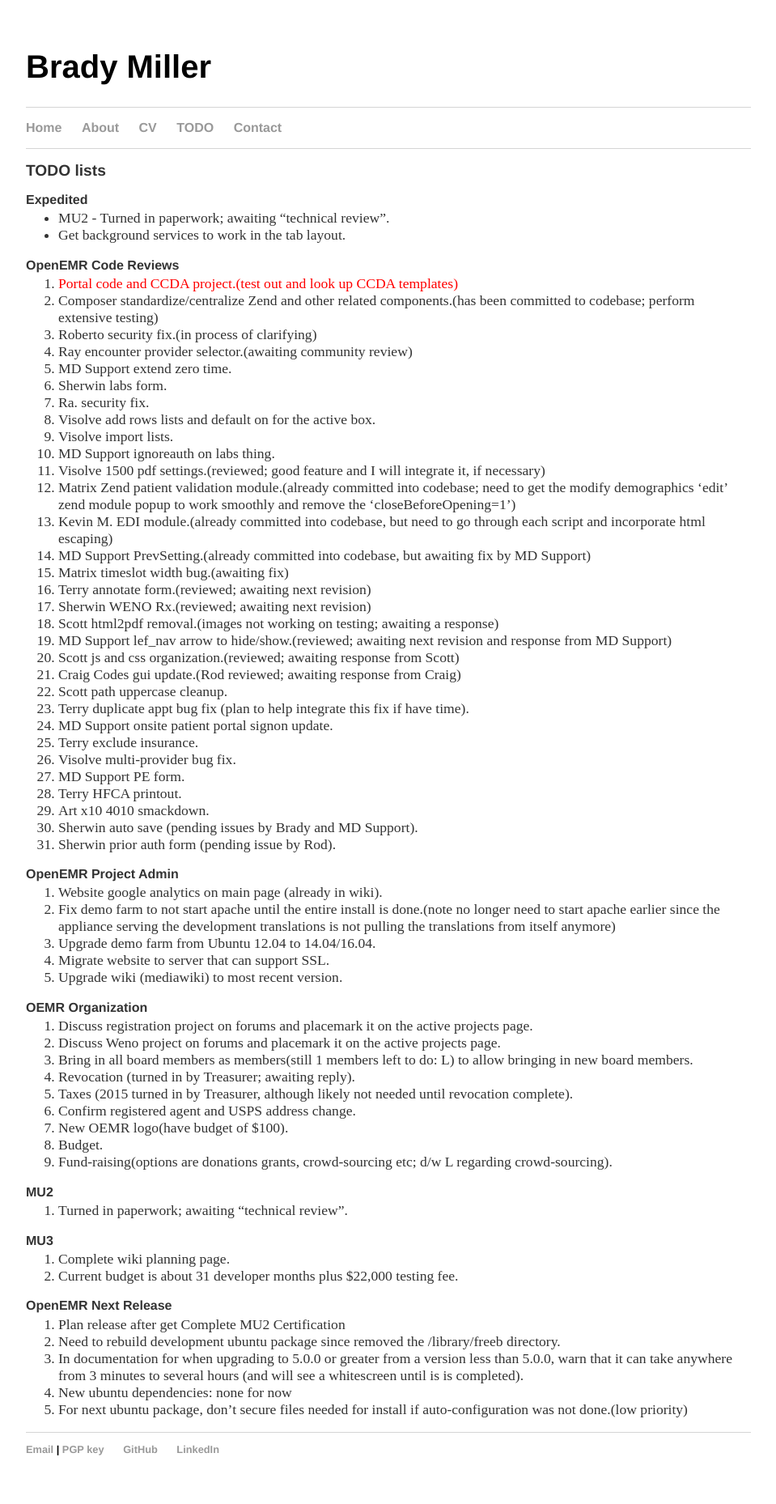
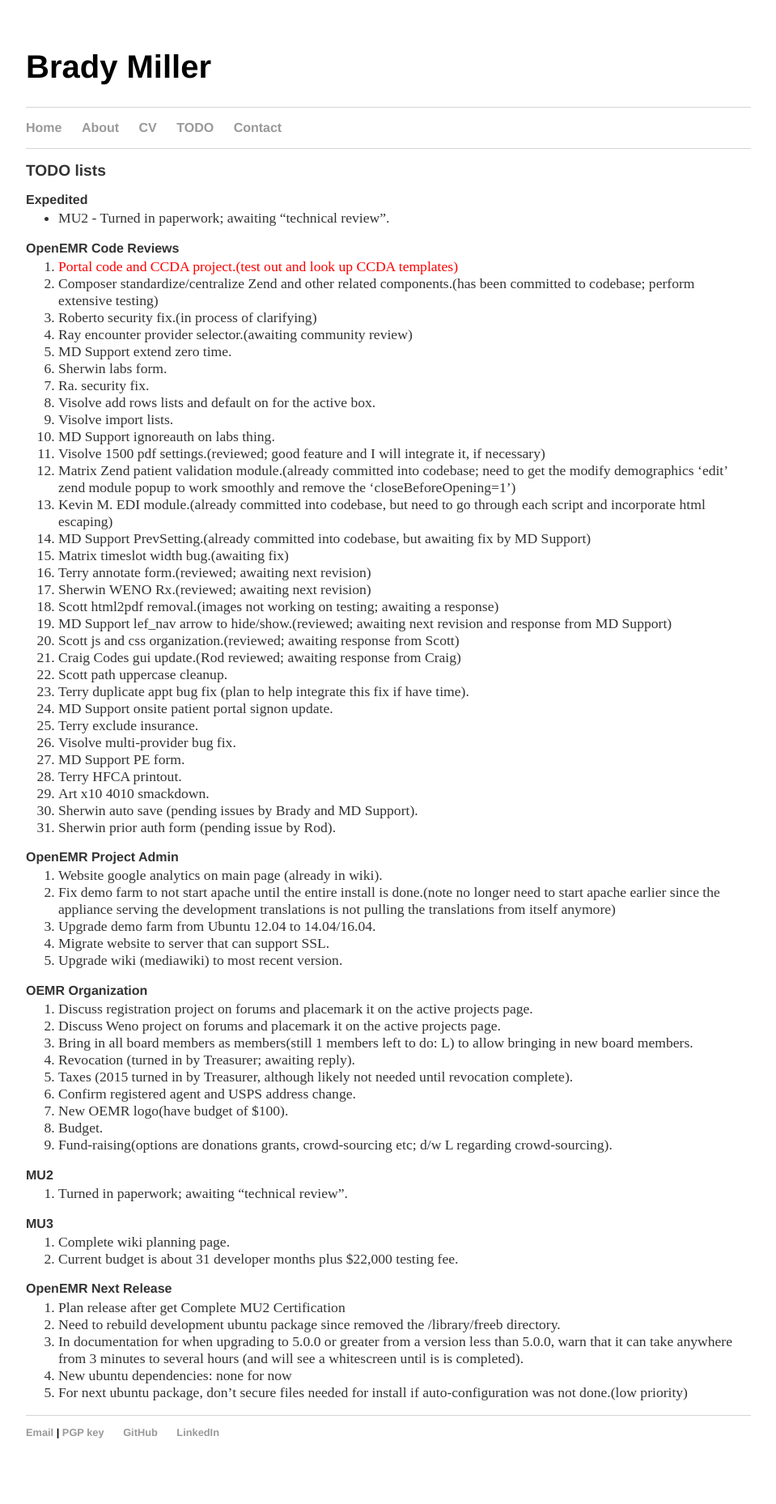
Before and after one commit to bradymiller/bradymiller.github.io, a Jekyll site: the page built from todo/index.md, in a window 1280 px wide. Shown: the whole page at 81% size, without its empty margins (160-1119 px from the left). Built offline with Jekyll 4.4.1, drawn with Linux system fonts in a browser that asks for light colours; after the commit the page ends 1837 px from its top, so only the background shows below that.

Commit message:
Update todo list

```diff
--- a/todo/index.md
+++ b/todo/index.md
@@ -5,7 +5,6 @@
 
 ### Expedited
 * MU2 - Turned in paperwork; awaiting "technical review".
-* Get background services to work in the tab layout.
 
 ### OpenEMR Code Reviews
 1. <span style="color: red">Portal code and CCDA project.(test out and look up CCDA templates)</span>
```
